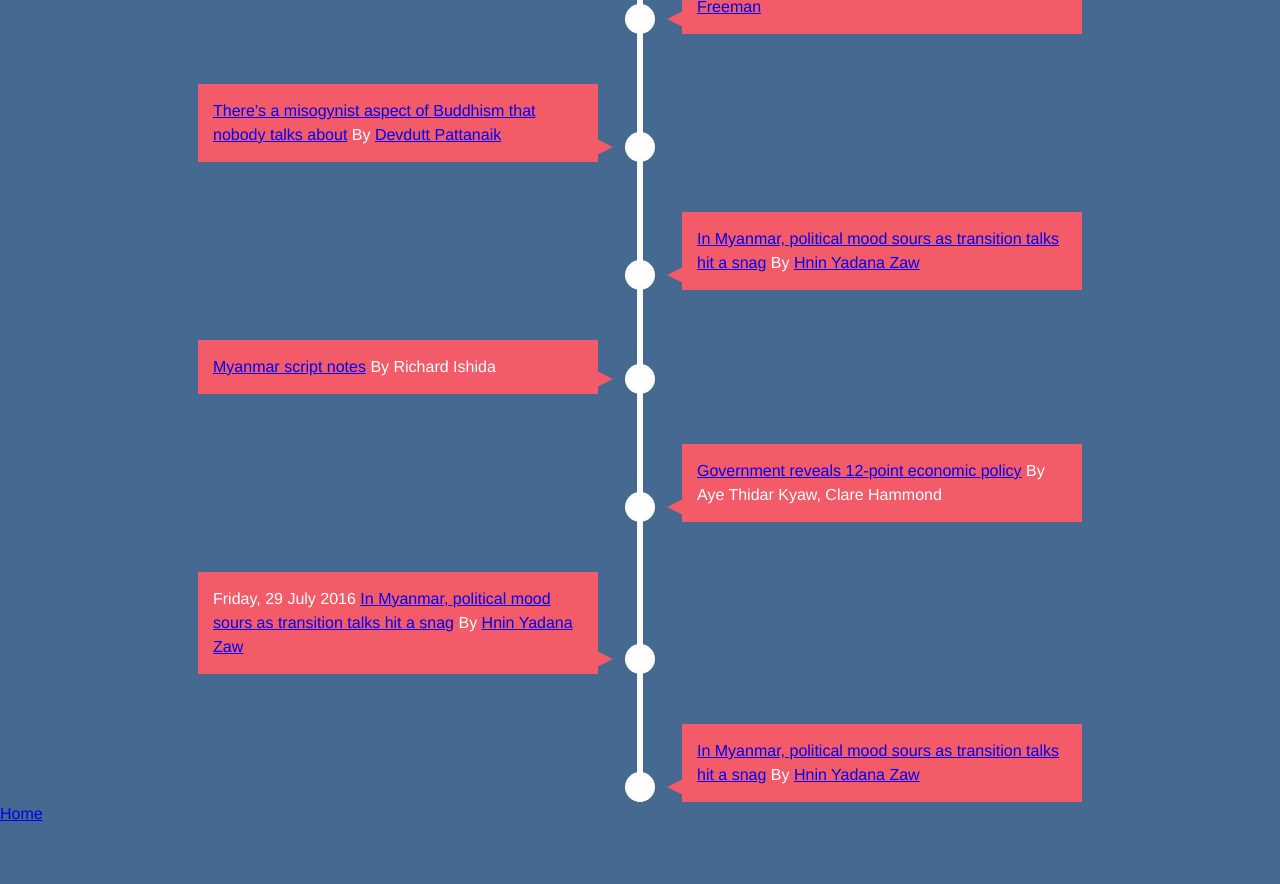
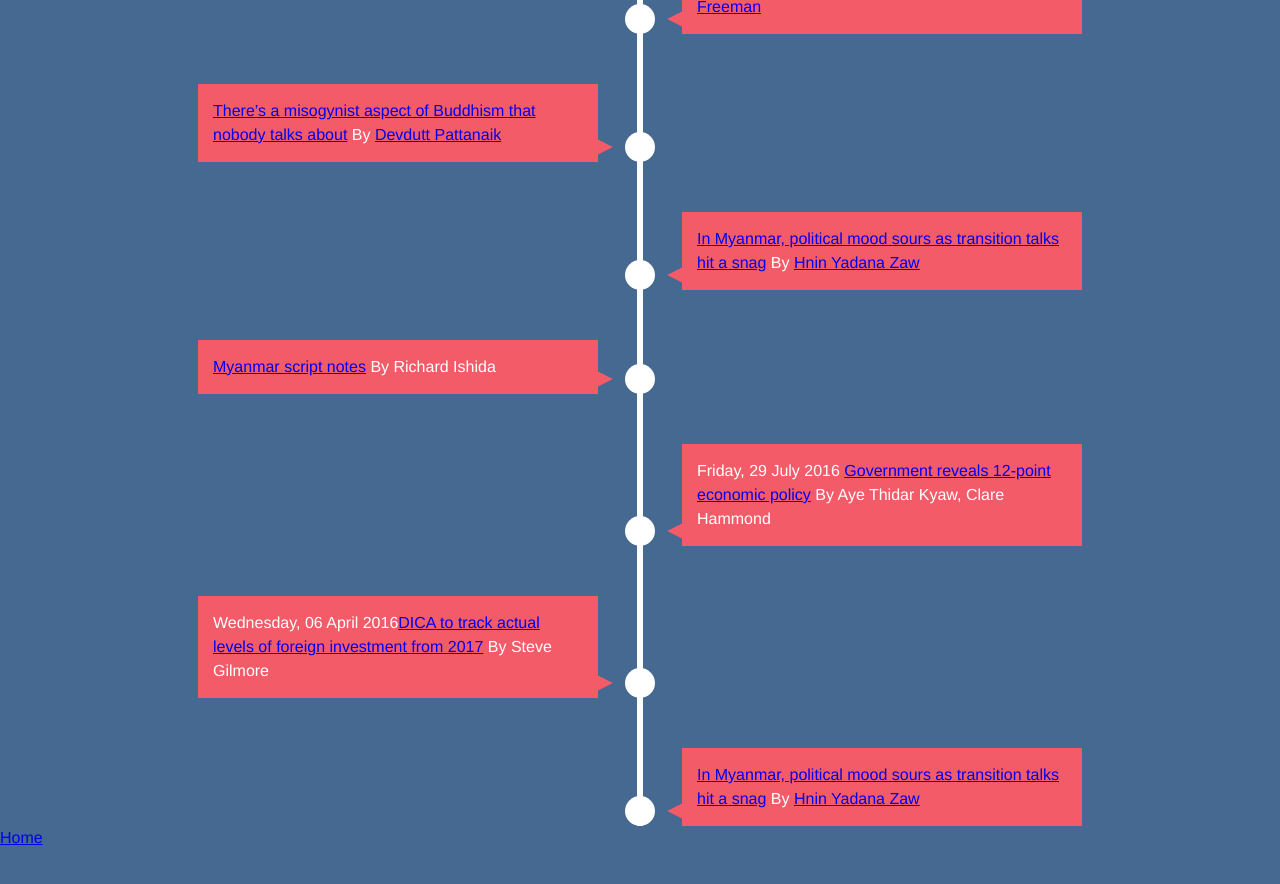
Before and after one commit to sawthinkar/sawthinkar.github.io, a Jekyll site: the page whereIamfrom/index.html, which Jekyll copies as it is, in a window 1280 px wide and 900 px high, scrolled down 1146 px. Shown: the top 884 px of the window. Built offline with Jekyll 4.4.1, drawn with Linux system fonts in a browser that asks for light colours.

Commit message:
Update index.html

```diff
--- a/whereIamfrom/index.html
+++ b/whereIamfrom/index.html
@@ -18,67 +18,67 @@
 <ul>
     <li>
         <div>
-            <a href="/pages/myanmar-election.html">Myanmar's 2015 general election</a> Reporting by Shibani Mahtani and Myo Myo
+            <time></time><a href="/pages/myanmar-election.html">Myanmar's 2015 general election</a> Reporting by Shibani Mahtani and Myo Myo
         </div>
     </li>
     <li>
         <div>
-            <a href="/pages/wristtyingceremony.html">Wrist Tying Ceremony of Karen people</a> SPCH 101 (OHLONE COLLEGE)
+            <time></time><a href="/pages/wristtyingceremony.html">Wrist Tying Ceremony of Karen people</a> SPCH 101 (OHLONE COLLEGE)
         </div>
     </li>
     <li>
         <div>
-            <a href="http://www.mmtimes.com/index.php/lifestyle/18890-an-empty-super-bowl-what-yangon-taught-me-about-america.html">"An empty Super Bowl: What Yangon taught me about America".</a> By  RJ Vogt, an American journalist at The Myanmar Times
+            <time></time><a href="http://www.mmtimes.com/index.php/lifestyle/18890-an-empty-super-bowl-what-yangon-taught-me-about-america.html">"An empty Super Bowl: What Yangon taught me about America".</a> By  RJ Vogt, an American journalist at The Myanmar Times
         </div>
     </li>
     <li>
         <div>
-            <a href="http://mashable.com/2016/02/02/abandoned-theme-park-yangon/#dwcLEzJ2oqq8">People still live in this 10-acre abandoned theme park in Myanmar</a> By Joshua Carroll
+            <time></time><a href="http://mashable.com/2016/02/02/abandoned-theme-park-yangon/#dwcLEzJ2oqq8">People still live in this 10-acre abandoned theme park in Myanmar</a> By Joshua Carroll
         </div>
     </li>
     <li>
         <div>
-            <a href="http://www.theatlantic.com/technology/archive/2016/01/the-facebook-loving-farmers-of-myanmar/424812/">The Facebook-Loving Farmers of Myanmar</a> By <a href="http://www.theatlantic.com/author/craig-mod/">Craig Mod</a>
+            <time></time><a href="http://www.theatlantic.com/technology/archive/2016/01/the-facebook-loving-farmers-of-myanmar/424812/">The Facebook-Loving Farmers of Myanmar</a> By <a href="http://www.theatlantic.com/author/craig-mod/">Craig Mod</a>
         </div>
     </li>
     <li>
         <div>
-            <a href="https://www.globalwitness.org/jade-story/">"Jade", A Global Witness investigation into Myanmar's "Big State Secret"</a> By Oliver Courtney
+            <time></time><a href="https://www.globalwitness.org/jade-story/">"Jade", A Global Witness investigation into Myanmar's "Big State Secret"</a> By Oliver Courtney
         </div>
     </li>
     <li>
         <div>
-            <a href="http://www.newyorker.com/books/page-turner/the-bizarre-trial-of-a-poet-in-myanmar?mbid=social_facebook">The Bizarre Trial of a Poet in Myanmar</a> By <a href="http://www.newyorker.com/contributors/joe-freeman">Joe Freeman</a>
+            <time></time><a href="http://www.newyorker.com/books/page-turner/the-bizarre-trial-of-a-poet-in-myanmar?mbid=social_facebook">The Bizarre Trial of a Poet in Myanmar</a> By <a href="http://www.newyorker.com/contributors/joe-freeman">Joe Freeman</a>
         </div>
     </li>
     <li>
         <div>
-            <a href="http://qz.com/586192/theres-a-misogynist-aspect-of-buddhism-that-nobody-talks-about/">There’s a misogynist aspect of Buddhism that nobody talks about</a> By <a href="https://en.wikipedia.org/wiki/Devdutt_Pattanaik">Devdutt Pattanaik</a>
+            <time></time><a href="http://qz.com/586192/theres-a-misogynist-aspect-of-buddhism-that-nobody-talks-about/">There’s a misogynist aspect of Buddhism that nobody talks about</a> By <a href="https://en.wikipedia.org/wiki/Devdutt_Pattanaik">Devdutt Pattanaik</a>
         </div>
     </li>
     <li>
         <div>
-            <a href="http://www.reuters.com/article/us-myanmar-politics-idUSKCN0VL16I">In Myanmar, political mood sours as transition talks hit a snag</a> By <a href="http://www.reuters.com/journalists/hnin-yadana-zaw">Hnin Yadana Zaw</a>
+            <time></time><a href="http://www.reuters.com/article/us-myanmar-politics-idUSKCN0VL16I">In Myanmar, political mood sours as transition talks hit a snag</a> By <a href="http://www.reuters.com/journalists/hnin-yadana-zaw">Hnin Yadana Zaw</a>
         </div>
     </li>
     <li>
         <div>
-            <a href="http://rishida.net/scripts/myanmar/">Myanmar script notes</a> By Richard Ishida
+            <time></time> <a href="http://rishida.net/scripts/myanmar/">Myanmar script notes</a> By Richard Ishida
         </div>
     </li>
     <li>
         <div>
-            <a href="http://www.mmtimes.com/index.php/business/21664-nld-12-point-economic-policy-announcement.html">Government reveals 12-point economic policy</a> By Aye Thidar Kyaw, Clare Hammond
+            <time>Friday, 29 July 2016</time> <a href="http://www.mmtimes.com/index.php/business/21664-nld-12-point-economic-policy-announcement.html">Government reveals 12-point economic policy</a> By Aye Thidar Kyaw, Clare Hammond
         </div>
     </li>
     <li>
         <div>
-            <time>Friday, 29 July 2016</time> <a href="http://www.reuters.com/article/us-myanmar-politics-idUSKCN0VL16I">In Myanmar, political mood sours as transition talks hit a snag</a> By <a href="http://www.reuters.com/journalists/hnin-yadana-zaw">Hnin Yadana Zaw</a>
+            <time>Wednesday, 06 April 2016</time><a href="http://www.mmtimes.com/index.php/business/19855-dica-to-track-actual-levels-of-foreign-investment-from-2017.html">DICA to track actual levels of foreign investment from 2017</a> By Steve Gilmore
         </div>
     </li>
     <li>
         <div>
-            <a href="http://www.reuters.com/article/us-myanmar-politics-idUSKCN0VL16I">In Myanmar, political mood sours as transition talks hit a snag</a> By <a href="http://www.reuters.com/journalists/hnin-yadana-zaw">Hnin Yadana Zaw</a>
+            <time></time><a href="http://www.reuters.com/article/us-myanmar-politics-idUSKCN0VL16I">In Myanmar, political mood sours as transition talks hit a snag</a> By <a href="http://www.reuters.com/journalists/hnin-yadana-zaw">Hnin Yadana Zaw</a>
         </div>
     </li>
 
```
